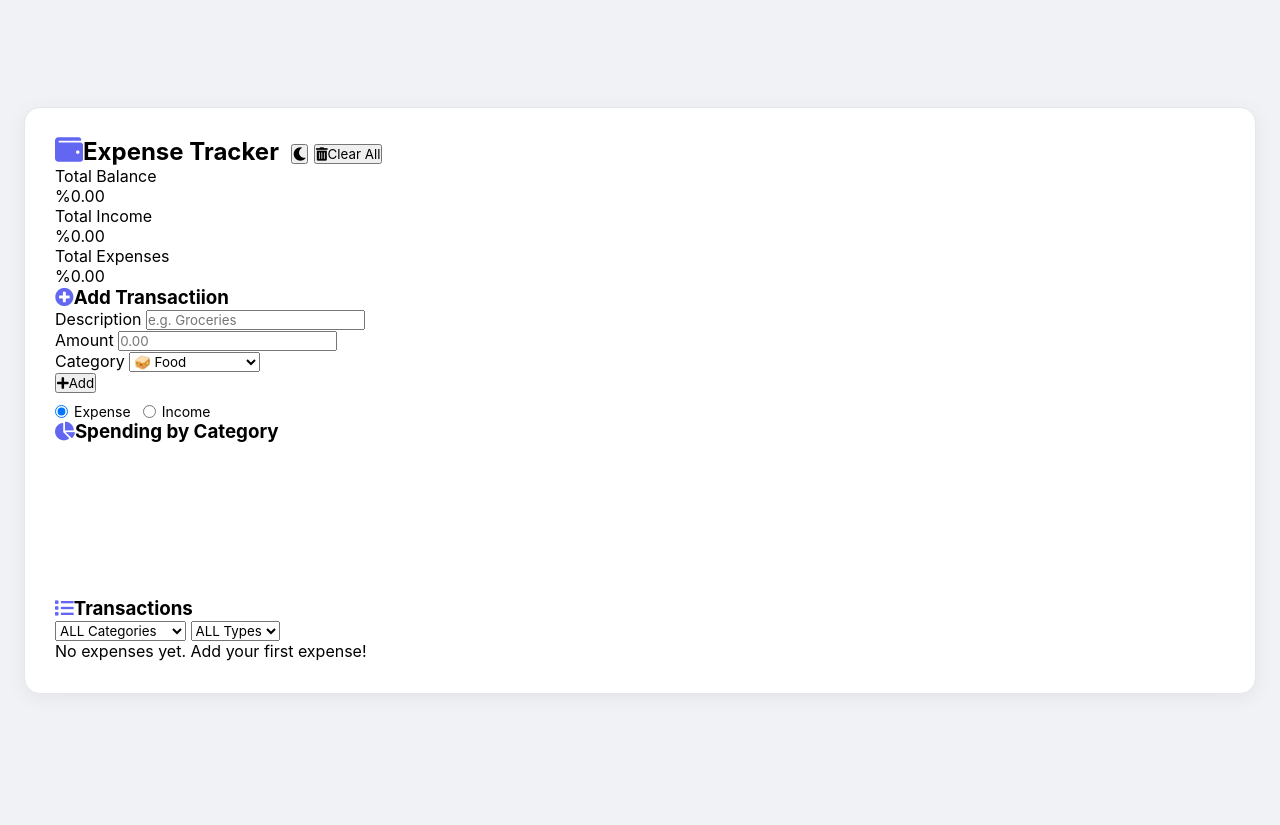
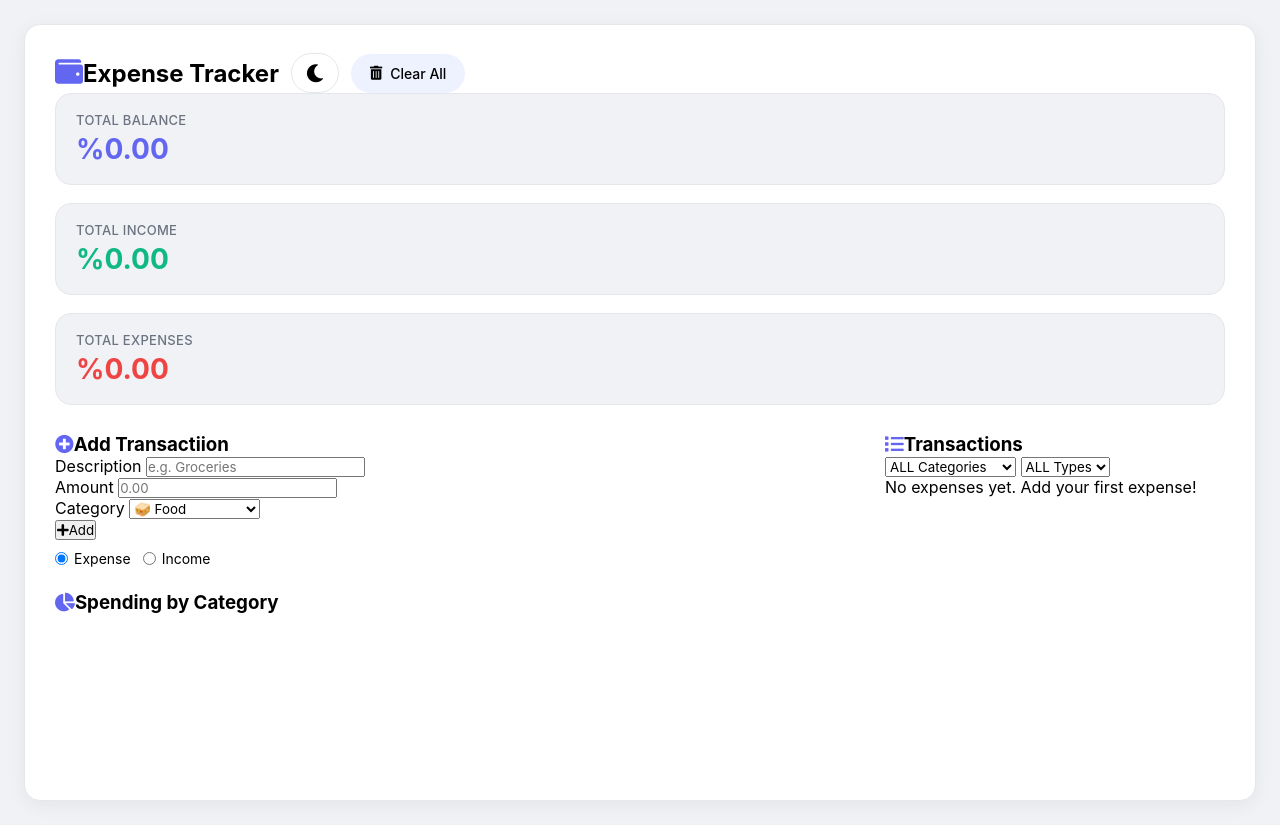
Before and after one commit to Tahir2022/spend-flow, a plain HTML site: page index.html in a window 1280 px wide. Before the commit the page ends 800 px from the top, so only its background shows below. Drawn offline with nearby package versions, Linux system fonts and the light colour scheme.

Commit message:
cards-value -> main grid

```diff
--- a/index.html
+++ b/index.html
@@ -36,7 +36,7 @@
 
              <div class="stat-card">
                 <div class="stat-label">Total Expenses</div>
-                <div class="stat-value expenses" id="totalExpenses">%0.00</div>
+                <div class="stat-value expense" id="totalExpenses">%0.00</div>
             </div>
         </div>
 
--- a/style.css
+++ b/style.css
@@ -66,3 +66,87 @@ body {
     color: var(--accent);
     font-size: 28px;
 }
+
+.header-actions {
+    display:flex;
+    gap: 12px;
+    align-items: center;
+    flex-wrap: wrap;
+}
+
+.header-actions button {
+    background: var(--accent-light);
+    border: none;
+    color: var(--text);
+    padding: 10px 18px;
+    border-radius: 40px;
+    font-weight: 500;
+    cursor: pointer;
+    display: flex;
+    align-items: center;
+    gap: 8px;
+    transition: 0.2s;
+    border: 1px solid transparent;
+    font-size: 14px;
+}
+
+.header-actions button:hover {
+    border-color: var(--accent);
+    transform: translateY(-2px);
+}
+
+.header-actions .theme-btn {
+    background: transparent;
+    border: 1px solid var(--border);
+    border-radius: 40px;
+    padding: 10px 14px;
+    font-size: 18px;
+}
+
+/*---- Stats Cards ----*/
+.stats-grid {
+    display: grid;
+    grid-template-columns: repeat(auto-fit, minmax(180, 1fr));
+    gap: 18px;
+    margin-bottom: 28px;
+}
+
+.stat-card {
+    background: var(--bg);
+    padding: 18px 20px;
+    border-radius: var(--radius);
+    border: 1px solid var(--border);
+    transition: background var(--transition), border var(--transition);
+}
+
+.stat-card .stat-label {
+    font-size: 13px;
+    font-weight: 500;
+    color: var(--text-secondary);
+    text-transform: uppercase;
+    letter-spacing: 0.3px;
+}
+
+.stat-card .stat-value {
+    font-size: 28px;
+    font-weight: 700;
+    margin-top: 4px;
+}
+
+.stat-card .stat-value.income {color: var(--success);}
+.stat-card .stat-value.expense {color: var(--danger);}
+.stat-card .stat-value.balance {color: var(--accent);}
+
+/*---- Main Grid ----*/
+.main-grid {
+    display: grid;
+    grid-template-columns: 1fr 340px;
+    gap: 28px;
+}
+
+/*---- Left Column ----*/
+.left-col {
+    display: flex;
+    flex-direction: column;
+    gap: 24px;
+}
```
